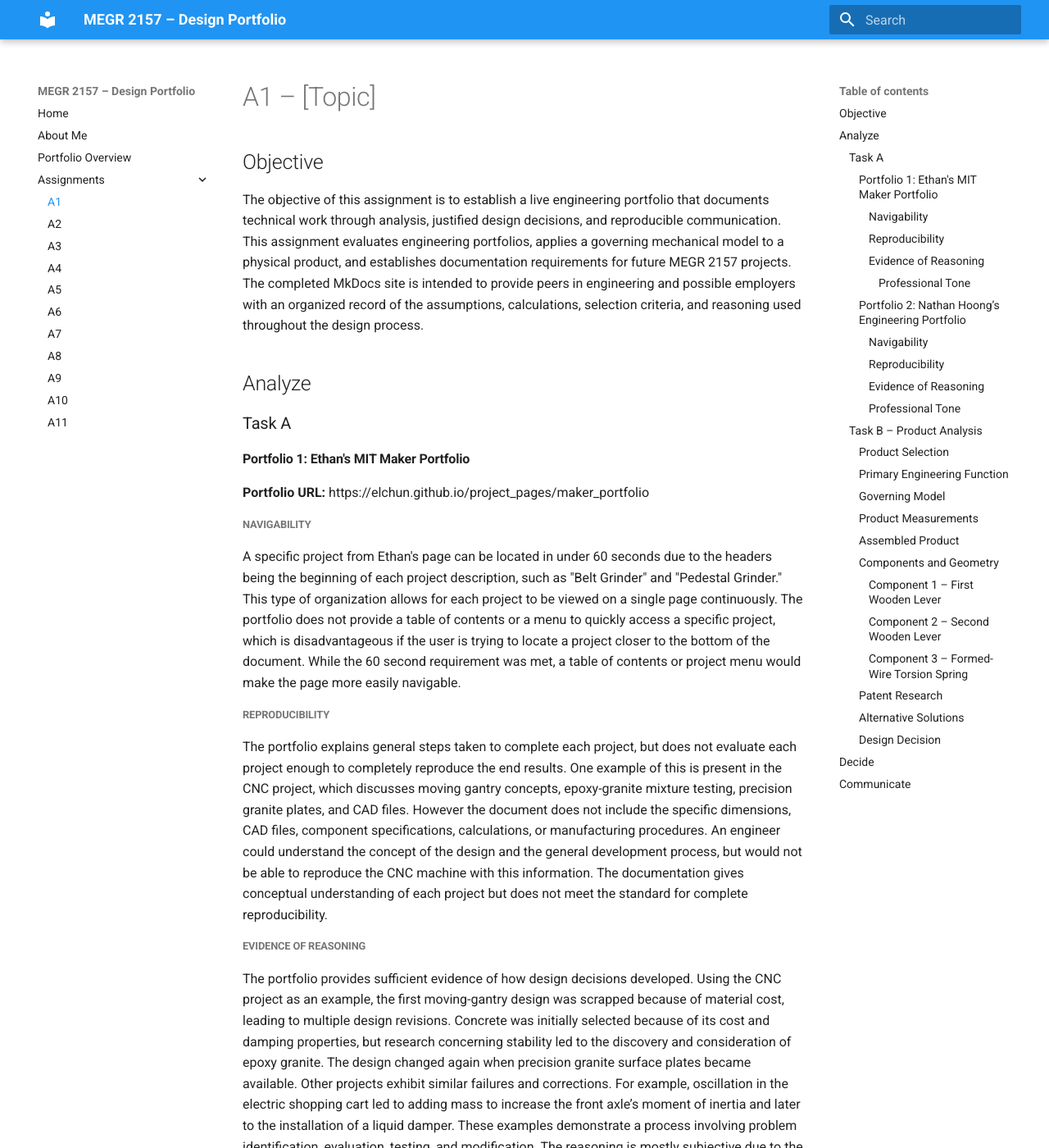
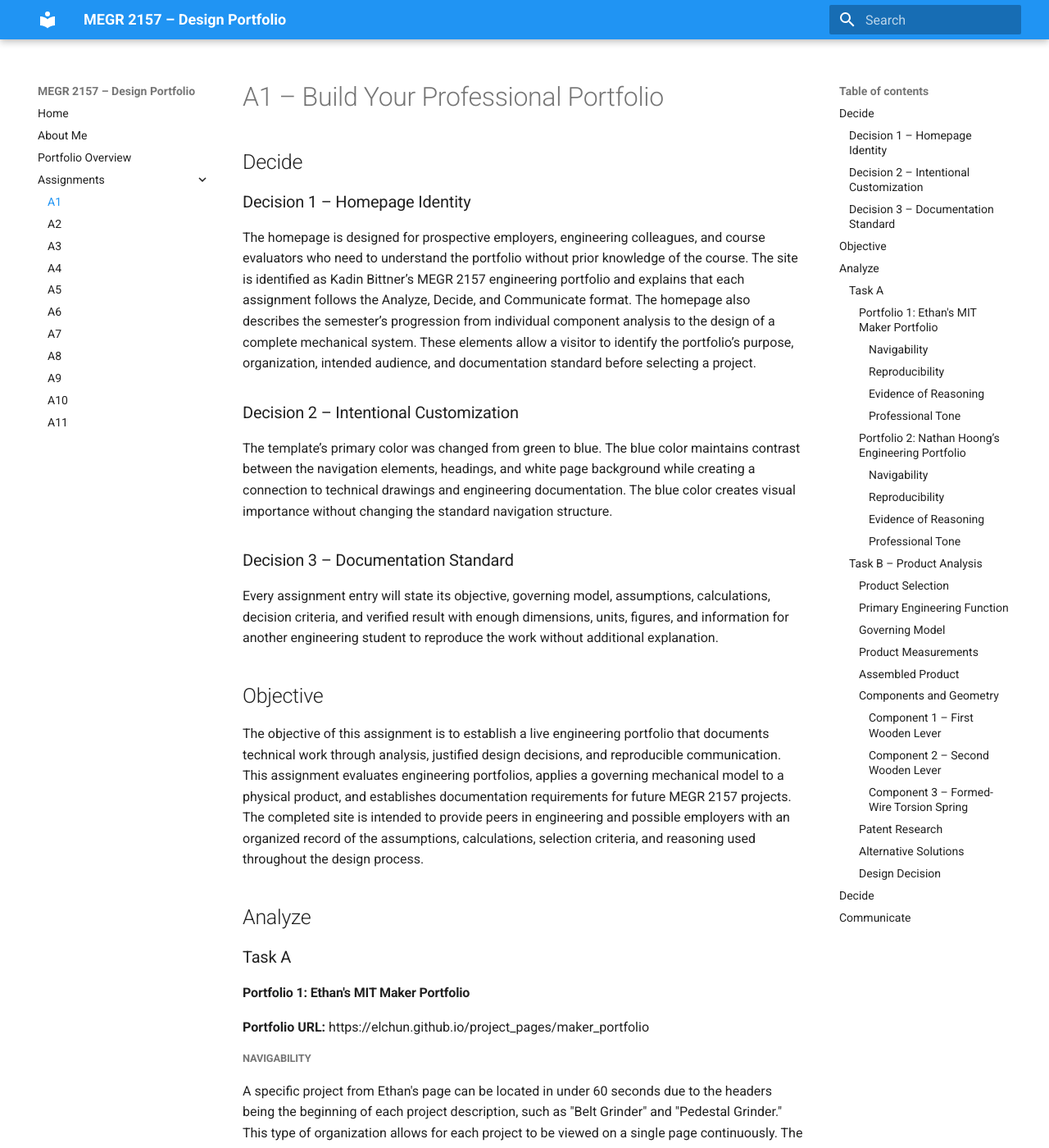
Before and after one commit to kbittneruncc/megr2157-portfolio, an MkDocs documentation site: the page built from docs/assignments/A01/index.md, in a window 1280 px wide and 1400 px high. Shown: the whole window at 82% size. Built offline with MkDocs 1.6.1 and Material for MkDocs 9.7.7, drawn with Linux system fonts in a browser that asks for light colours.

Commit message:
Update index.md
Decide portion completed

```diff
--- a/docs/assignments/A01/index.md
+++ b/docs/assignments/A01/index.md
@@ -1,8 +1,18 @@
-# A1 – [Topic]
+# A1 – Build Your Professional Portfolio
+
+## Decide
+
+### Decision 1 – Homepage Identity
+The homepage is designed for prospective employers, engineering colleagues, and course evaluators who need to understand the portfolio without prior knowledge of the course. The site is identified as Kadin Bittner’s MEGR 2157 engineering portfolio and explains that each assignment follows the Analyze, Decide, and Communicate format. The homepage also describes the semester’s progression from individual component analysis to the design of a complete mechanical system. These elements allow a visitor to identify the portfolio’s purpose, organization, intended audience, and documentation standard before selecting a project.
+
+### Decision 2 – Intentional Customization
+The template’s primary color was changed from green to blue. The blue color maintains contrast between the navigation elements, headings, and white page background while creating a connection to technical drawings and engineering documentation. The blue color creates visual importance without changing the standard navigation structure.
+
+### Decision 3 – Documentation Standard
+Every assignment entry will state its objective, governing model, assumptions, calculations, decision criteria, and verified result with enough dimensions, units, figures, and information for another engineering student to reproduce the work without additional explanation.
 
 ## Objective
-
-The objective of this assignment is to establish a live engineering portfolio that documents technical work through analysis, justified design decisions, and reproducible communication. This assignment evaluates engineering portfolios, applies a governing mechanical model to a physical product, and establishes documentation requirements for future MEGR 2157 projects. The completed MkDocs site is intended to provide peers in engineering and possible employers with an organized record of the assumptions, calculations, selection criteria, and reasoning used throughout the design process.
+The objective of this assignment is to establish a live engineering portfolio that documents technical work through analysis, justified design decisions, and reproducible communication. This assignment evaluates engineering portfolios, applies a governing mechanical model to a physical product, and establishes documentation requirements for future MEGR 2157 projects. The completed site is intended to provide peers in engineering and possible employers with an organized record of the assumptions, calculations, selection criteria, and reasoning used throughout the design process.
 
 ## Analyze
 
@@ -20,7 +30,7 @@ The portfolio explains general steps taken to complete each project, but does no
 ##### Evidence of Reasoning
 The portfolio provides sufficient evidence of how design decisions developed. Using the CNC project as an example, the first moving-gantry design was scrapped because of material cost, leading to multiple design revisions. Concrete was initially selected because of its cost and damping properties, but research concerning stability led to the discovery and consideration of epoxy granite. The design changed again when precision granite surface plates became available. Other projects exhibit similar failures and corrections. For example, oscillation in the electric shopping cart led to adding mass to increase the front axle’s moment of inertia and later to the installation of a liquid damper. These examples demonstrate a process involving problem identification, evaluation, testing, and modification. The reasoning is mostly subjective due to the specifics of each project being unknown.
 
-###### Professional Tone
+##### Professional Tone
 The portfolio demonstrates experience through specific descriptions of machining, welding, CAD, material selection, and mechanical troubleshooting. It also identifies measurable information in several places, including milling-machine backlash below 0.002 inches and an electric-bike speed of approximately 25 miles per hour. These details help an engineer evaluate the scale, quality, and performance of the work. However, expressions such as “yikes,” “not too shabby,” and “And it’s done!!!” create a conversational tone not appropriate for a formal document submitted to an employer. The portfolio acts as a more personal log than a demonstration of practical experience, but in the case of presenting the portfolio to an employer, this document would be strengthened by concise project objectives, specific requirements, labeled figures, formal results, and links to technical drawings or CAD files.
 
 #### Portfolio 2: Nathan Hoong’s Engineering Portfolio
```
